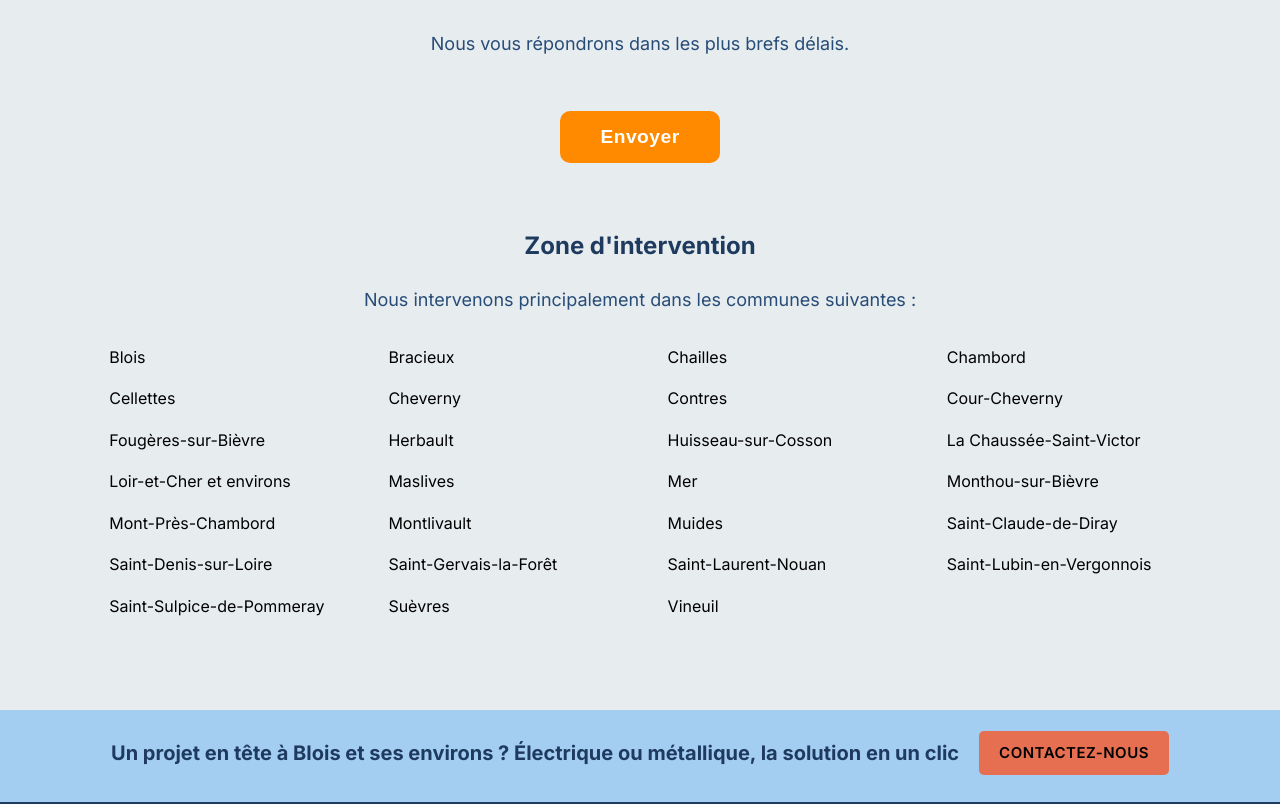
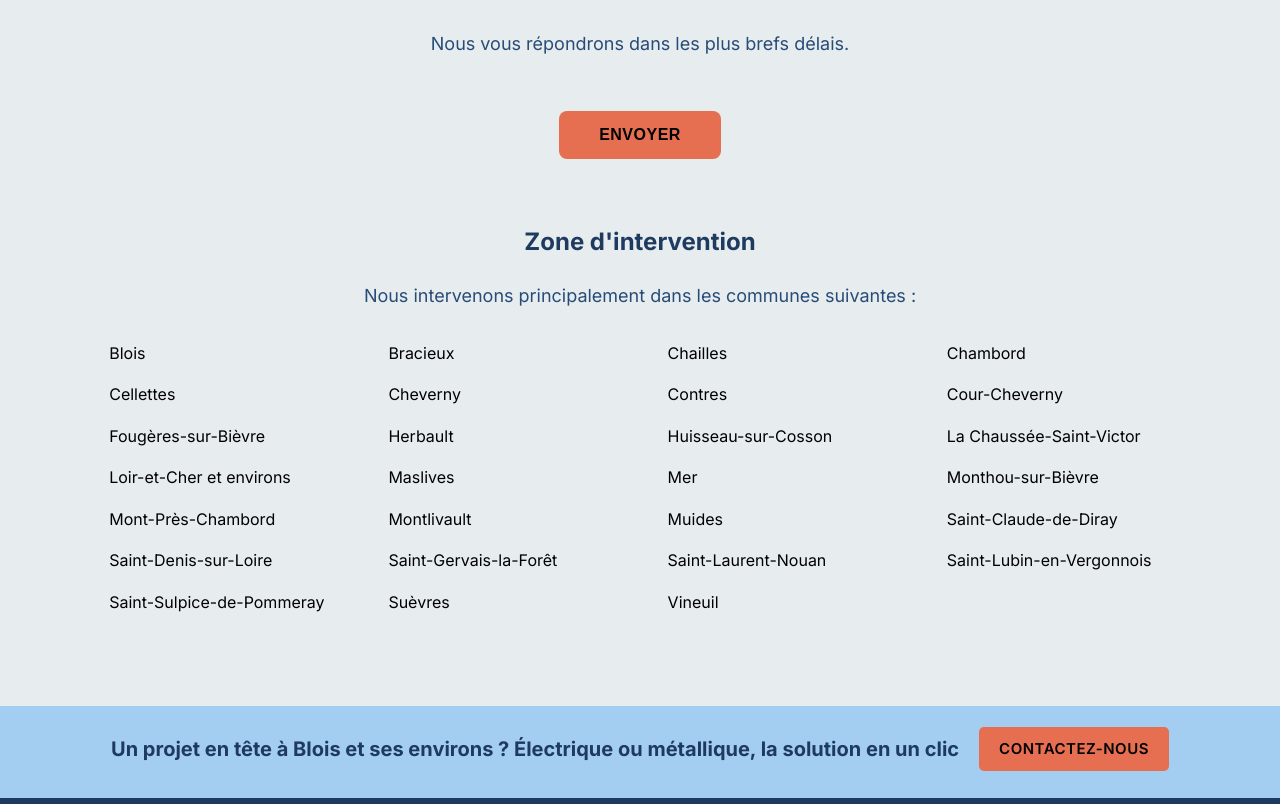
Before and after one commit to Das-F/AFDS, a plain HTML site: page contact/index.html in a window 1280 px wide. Shown: the part 1680-2484 px from the top of the page. Drawn offline with Linux system fonts and the light colour scheme.

Commit message:
submit button corrected in uppercase

```diff
--- a/styles/contact.css
+++ b/styles/contact.css
@@ -77,33 +77,13 @@
   font-size: 14px;
 }
 
-.contact-form input:focus,
-.contact-form textarea:focus {
-  border-color: #ff8a00;
-  outline: none;
-}
-
 .contact-form button {
-  background-color: #ff8a00;
-  color: #fff;
   margin: 20px 0 40px 0;
   padding: 15px 40px;
-  border: none;
-  border-radius: 10px;
-  font-size: 1.2rem;
-  font-weight: 700;
-  cursor: pointer;
-  transition:
-    background-color 0.3s ease,
-    transform 0.3s ease;
+  font-size: 1rem;
+  font-weight: 600;
   align-self: center;
-  min-width: 140px;
-}
-
-.contact-form button:hover,
-.contact-form button:focus-visible {
-  background-color: #e67600;
-  transform: translateY(-2px);
+  text-transform: uppercase;
 }
 
 .contact-form button:active {
```
